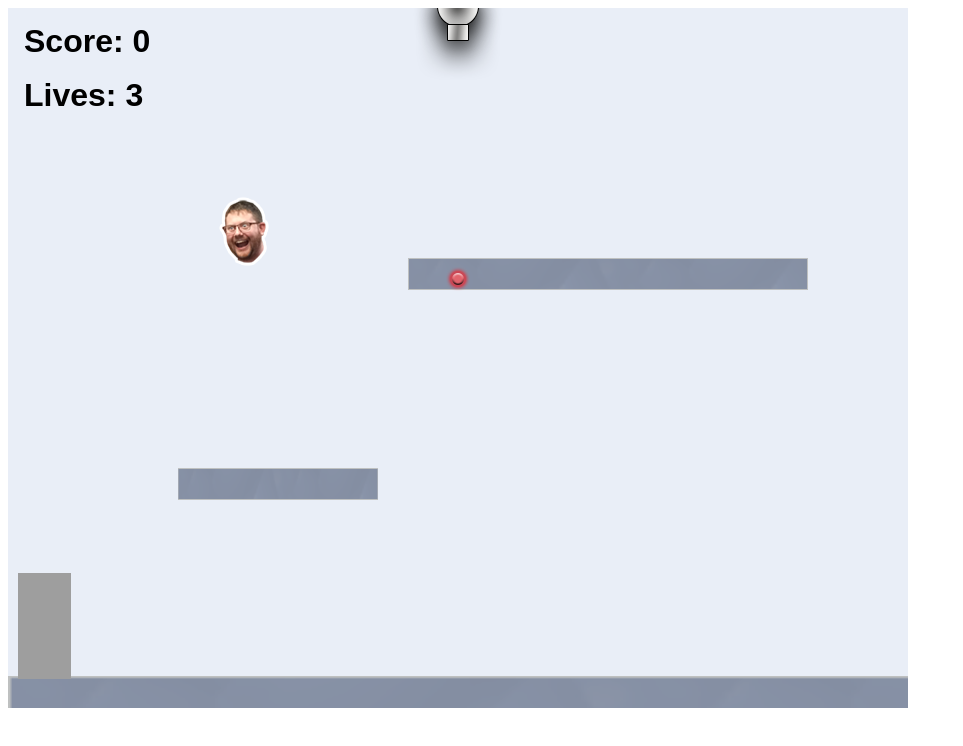
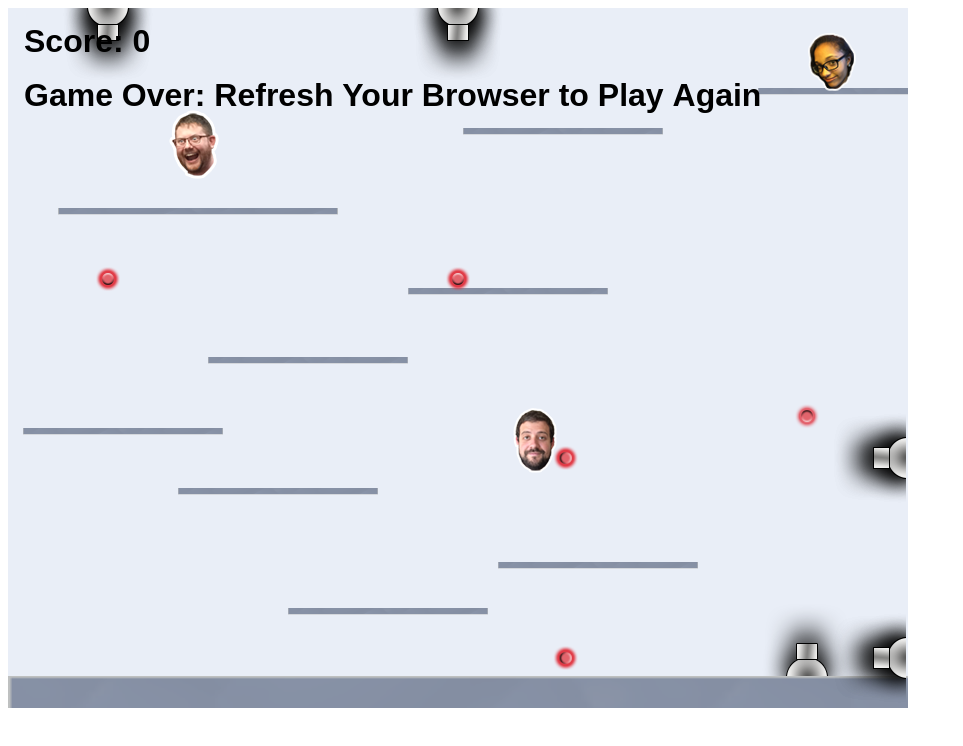
Before and after one commit to MillerAkeno/MillerAkeno.github.io, a website: page projects/platformer/index.html in a window 1280 px wide. Shown: the whole page, without its empty margins (0-963 px from the left). Drawn offline with Linux system fonts and the light colour scheme; animation ran at ten frames a second.

Commit message:
add platforms and collectables to game

```diff
--- a/projects/platformer/js/index.js
+++ b/projects/platformer/js/index.js
@@ -5,7 +5,7 @@ $(document).ready(function () {
     let
         opspark = window.opspark,
         game = opspark.createGame(create, update),
-        lives = 3;
+        lives = 1;
 
     function create() {
         game.opspark.init();
--- a/projects/platformer/js/init/cannon.js
+++ b/projects/platformer/js/init/cannon.js
@@ -28,6 +28,14 @@
 
         // example:
         createCannon("top", 450);
+        createCannon("top", 450);
+        createCannon("right", 450)
+        createCannon("right", 450)
+        createCannon("right", 650)
+        createCannon("right", 650)
+        createCannon("top", 100)
+        createCannon("top", 100)
+        createCannon("bottom", 799)
 
 
         // ALL YOUR CODE GOES ABOVE HERE ///////////////////////////////////////
--- a/projects/platformer/js/init/collectable.js
+++ b/projects/platformer/js/init/collectable.js
@@ -37,9 +37,9 @@
         // ALL YOUR CODE GOES BELOW HERE ///////////////////////////////////////
 
         // example:
-        createCollectable(type.steve, 200, 170, 6, 0.7);
-
-
+        createCollectable(type.steve, 150, 100,);
+       createCollectable(type.max,500,400)
+        createCollectable(type.kennedi,800,25)
 
         // ALL YOUR CODE GOES ABOVE HERE ///////////////////////////////////////
         ////////////////////////////////////////////////////////////////////////
--- a/projects/platformer/js/init/platform.js
+++ b/projects/platformer/js/init/platform.js
@@ -37,9 +37,15 @@
         createPlatform(0, game.world.height - 32, 3, 2);    // DO NOT DELETE
 
         // example:
-        createPlatform(400, 250);
-        createPlatform(170, 460, 0.5);
-
+        createPlatform(400, 280, .5, .2);
+        createPlatform(170, 480, .5, .2);
+        createPlatform(490, 554, .5, .2, true)
+        createPlatform(280, 600, .5, .2, false)
+        createPlatform(50, 200, .7, .2)
+        createPlatform(750, 80, .5, .2)
+        createPlatform(455, 120, .5, .2)
+        createPlatform(15, 420, .5, .2)
+        createPlatform(200, 349, .5, .2)
         // ALL YOUR CODE GOES ABOVE HERE ///////////////////////////////////////
         ////////////////////////////////////////////////////////////////////////
     }
```
Also changed, not shown: portfolio.html (+1 -1 lines).
